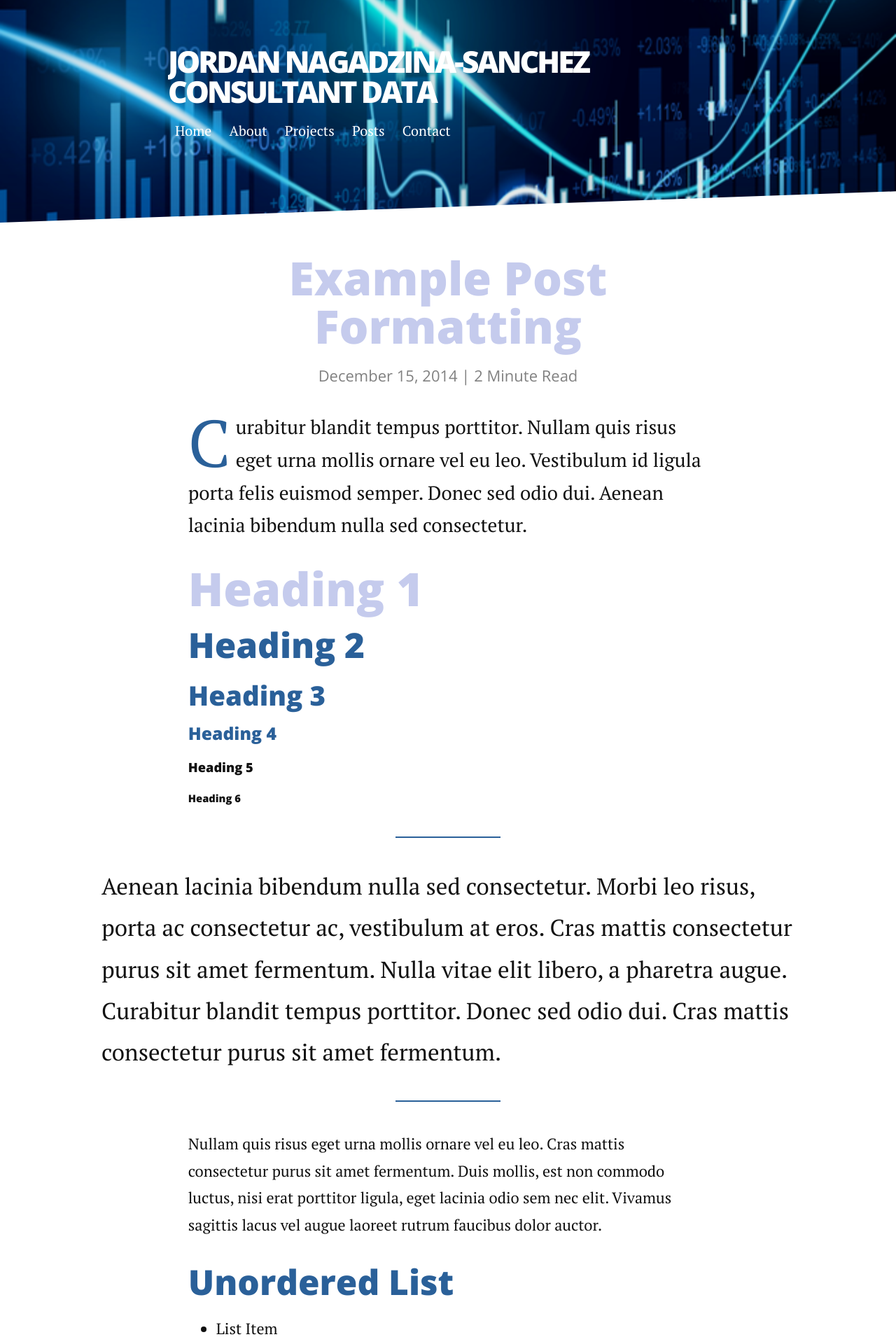
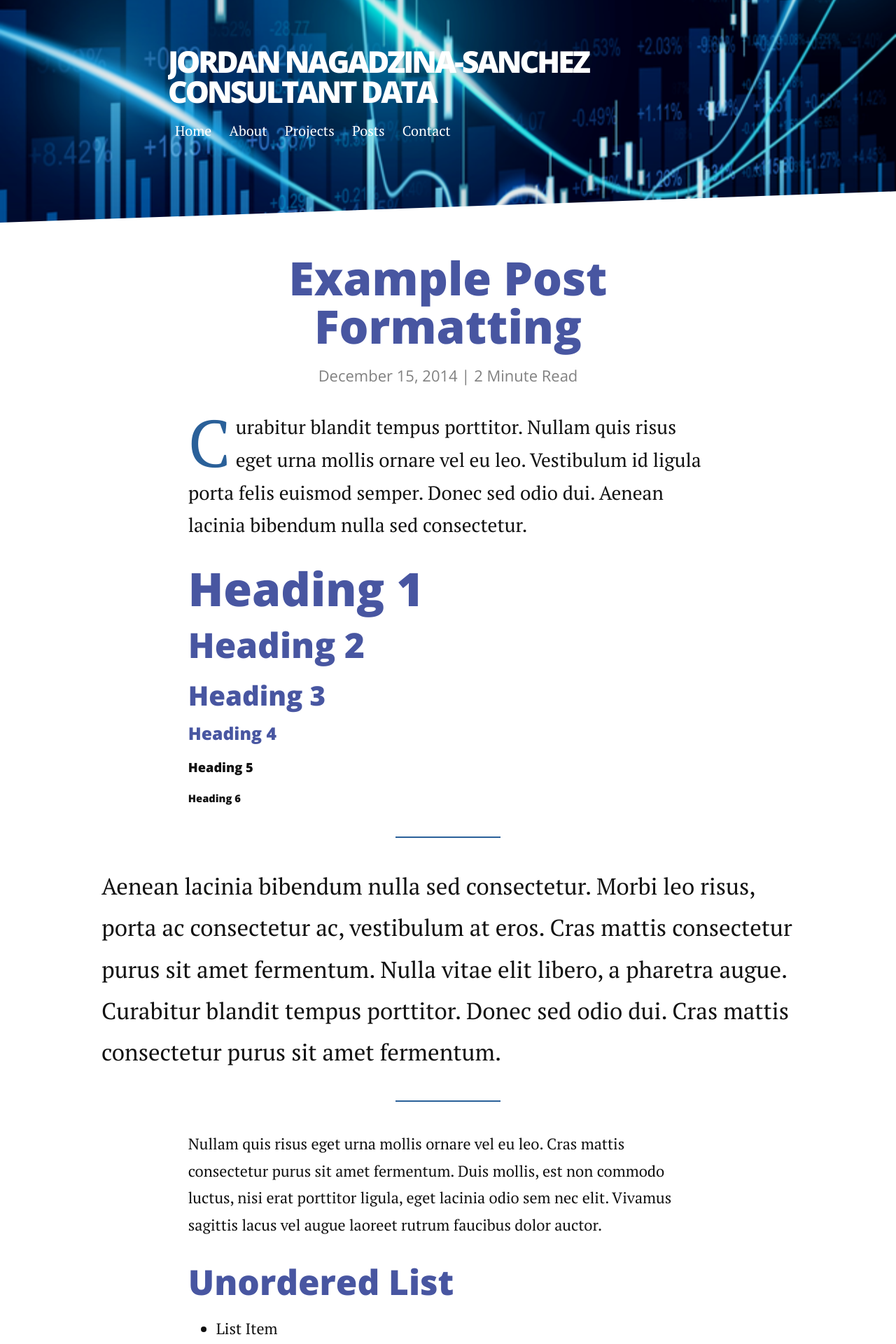
Before and after one commit to JordanNSZ/portofolio, a Jekyll site: the page built from _posts/2014-12-15-example-post-formatting.markdown, in a window 1280 px wide. Shown: the top 1920 px of the page at 70% size. Built offline with Jekyll 4.4.1, drawn with Linux system fonts in a browser that asks for light colours; nearby versions of some CDN libraries; comment, search, counter and statistics services are not loaded.

Commit message:
changement encore de la couleur de la typo

```diff
--- a/_sass/partials/_typography.scss
+++ b/_sass/partials/_typography.scss
@@ -19,7 +19,7 @@ h1, .h1, h2, .h2, h3, .h3, h4, .h4, h5, .h5, h6, .h6 {
 h1, .h1 {
   font-size: 1.7em; // 2x body copy size = 32px
   line-height: 1.25; // 45px / 36px
-  color: #c5cbed;
+  color: #4856a1;
 }
 
 @media (min-width: 43.75em) {
@@ -40,7 +40,7 @@ h1, .h1 {
 h2, .h2 {
   font-size: 1.6em; // 1.625x body copy size = 26px
   line-height: 1.15384615; // 30px / 26px
-  color: #2a6099;
+  color: #4856a1;
 }
 
 @media (min-width: 43.75em) {
@@ -60,7 +60,7 @@ h2, .h2 {
 h3, .h3 {
   font-size: 1.3em; // 1.375x body copy size = 22px
   line-height: 1.13636364; //25px / 22px
-  color: #2a6099;
+  color: #4856a1;
 }
 
 @media (min-width: 43.75em) {
@@ -80,7 +80,7 @@ h3, .h3 {
 h4, .h4 {
   font-size: 1.125em; // 1.125x body copy size = 18px
   line-height: 1.11111111;
-  color: #2a6099; //#2a6099
+  color: #4856a1; //#2a6099
 }
 
 @media (min-width: 43.75em) {
```
